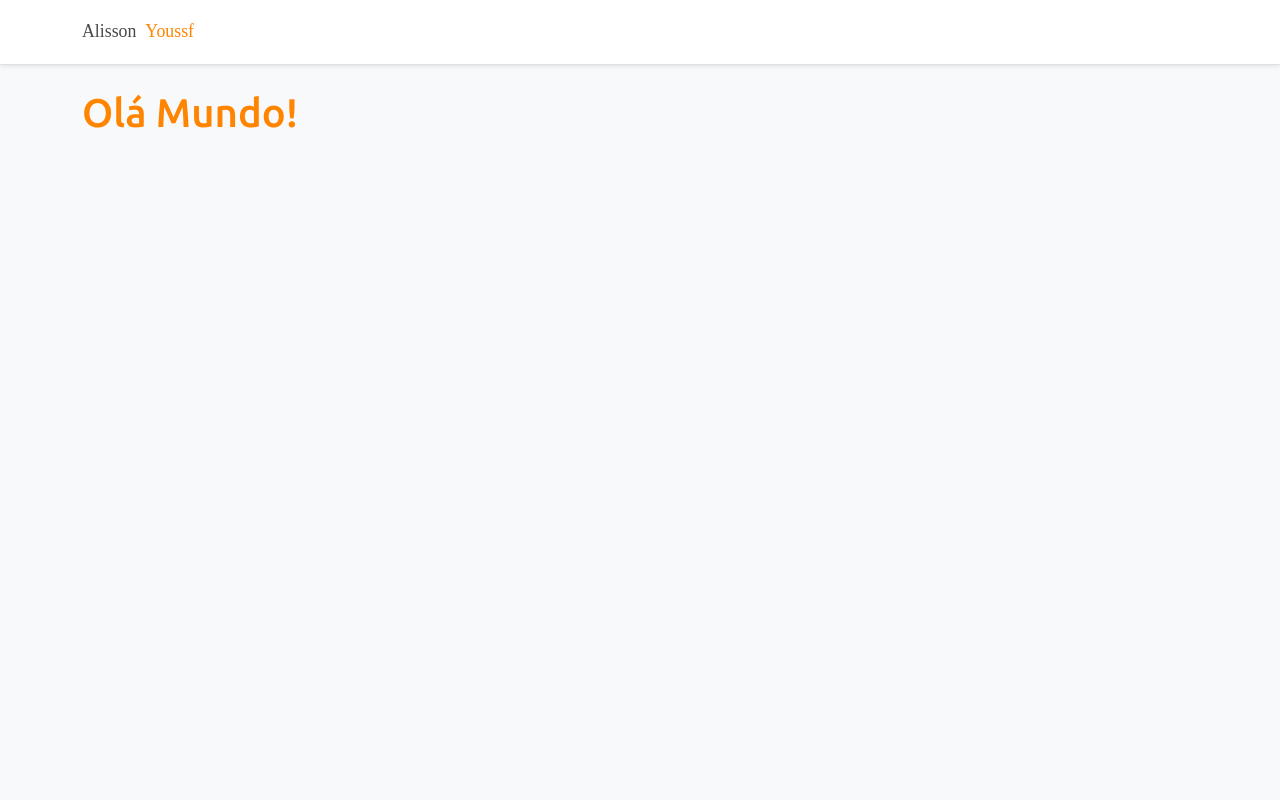
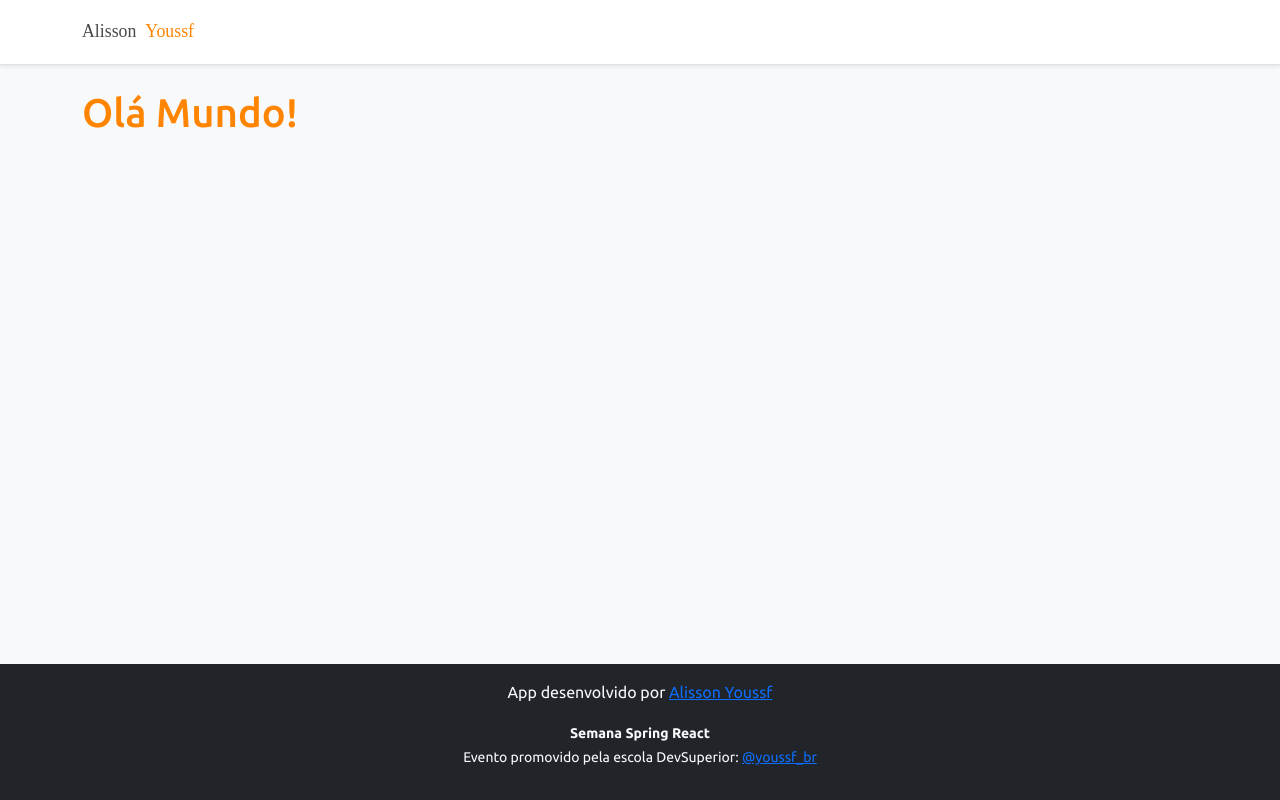
Before and after one commit to youssfbr/vendas5, a React (Create React App) app in the folder frontend/: page / in a window 1280 px wide. Built offline with nearby package versions, Linux system fonts and the light colour scheme.

Commit message:
Project web: Footer Component

```diff
--- a/frontend/src/App.tsx
+++ b/frontend/src/App.tsx
@@ -1,3 +1,4 @@
+import Footer from "shared/components/Footer";
 import NavBar from "shared/components/NavBar";
 
 const App = () => {
@@ -7,6 +8,7 @@ const App = () => {
       <div className="container bg-light">
         <h1 className="text-primary">Olá Mundo!</h1>
       </div>
+      <Footer />
     </>
   );
 };
--- a/frontend/src/assets/css/styles.css
+++ b/frontend/src/assets/css/styles.css
@@ -20,8 +20,10 @@ html, body {
 }
 
 .footer {
-    flex-shrink: 0;
     text-align: center;
+    position: absolute;
+    bottom: 0;
+    width: 100%;
 }
 
 .bg-primary {
--- /dev/null
+++ b/frontend/src/shared/components/Footer/index.tsx
@@ -0,0 +1,36 @@
+const Footer = () => {
+  return (
+    <div>
+      <footer className="footer mt-auto py-3 bg-dark ">
+        <div className="container">
+          <p className="text-light">
+            App desenvolvido por{" "}
+            <a
+              href="https://github.com/youssfbr"
+              target="_blank"
+              rel="noreferrer"
+            >
+              Alisson Youssf
+            </a>
+          </p>
+          <p className="text-light">
+            <small>
+              <strong>Semana Spring React</strong>
+              <br />
+              Evento promovido pela escola DevSuperior:{" "}
+              <a
+                href="https://www.instagram.com/youssf_br/"
+                target="_blank"
+                rel="noreferrer"
+              >
+                @youssf_br
+              </a>
+            </small>
+          </p>
+        </div>
+      </footer>
+    </div>
+  );
+};
+
+export default Footer;
```
